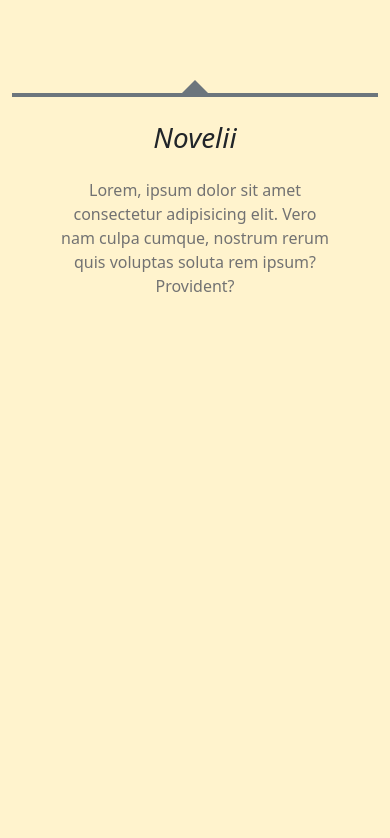
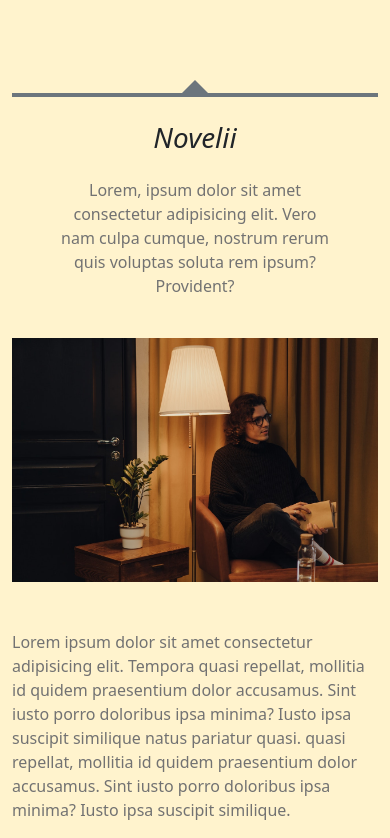
Before and after one commit to eslamsobhy/Responsive-Design-iti, a plain HTML site: page 3-Bootstrap/Day-2/index.html in a window 390 px wide. Shown: the part 2331-3169 px from the top of the page. Before the commit the page ends 2645 px from the top, so only its background shows below. Drawn offline with nearby package versions, Linux system fonts and the light colour scheme.

Commit message:
added the video section & made responsive

```diff
--- a/3-Bootstrap/Day-2/index.html
+++ b/3-Bootstrap/Day-2/index.html
@@ -137,6 +137,22 @@
               </p>
             </div>
           </section>
+
+          <section class="row">
+            <div class="col-12 text-center mt-4 col-md-8">
+              <img src="./images/video.jpg" class="w-100" alt="" />
+            </div>
+            <div class="col-12 mt-5 mx-auto col-md-4 mt-md-3">
+              <p class="text-start">
+                Lorem ipsum dolor sit amet consectetur adipisicing elit. Tempora
+                quasi repellat, mollitia id quidem praesentium dolor accusamus.
+                Sint iusto porro doloribus ipsa minima? Iusto ipsa suscipit
+                similique natus pariatur quasi. quasi repellat, mollitia id
+                quidem praesentium dolor accusamus. Sint iusto porro doloribus
+                ipsa minima? Iusto ipsa suscipit similique.
+              </p>
+            </div>
+          </section>
         </main>
       </section>
     </div>
```
